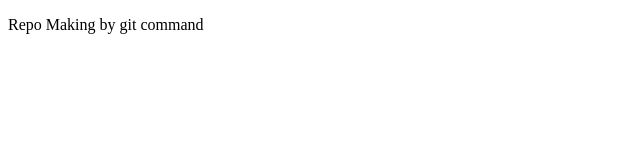
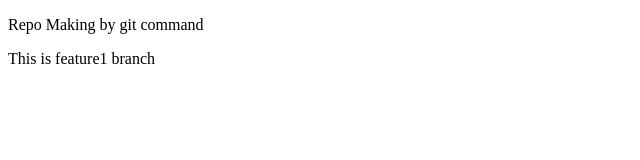
Before and after one commit to MrutyunjayaSahoo/Repo, a plain HTML site: page index.html in a window 1280 px wide. Shown: the whole page, without its empty margins (0-640 px from the left). Drawn offline with Linux system fonts and the light colour scheme.

Commit message:
add new feature

```diff
--- a/index.html
+++ b/index.html
@@ -7,5 +7,8 @@
 </head>
 <body>
     <p>Repo Making by git command</p>
+    <div>
+        This is feature1 branch
+    </div>
 </body>
 </html>
```
